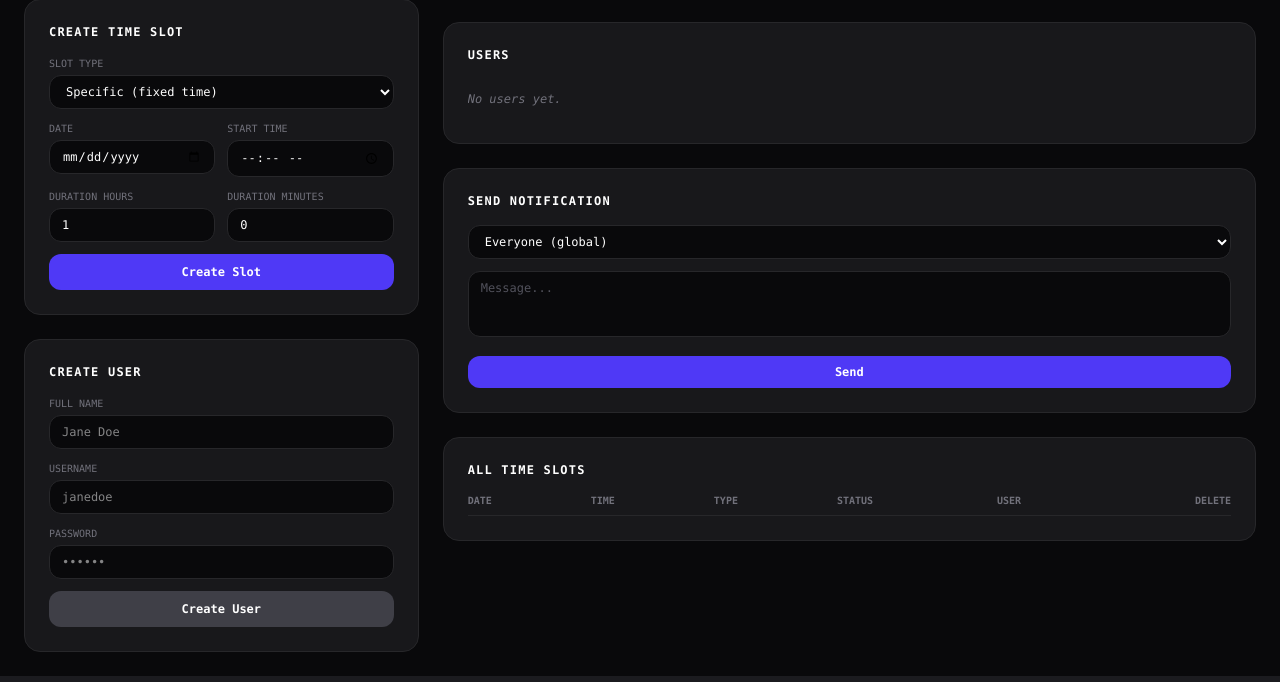
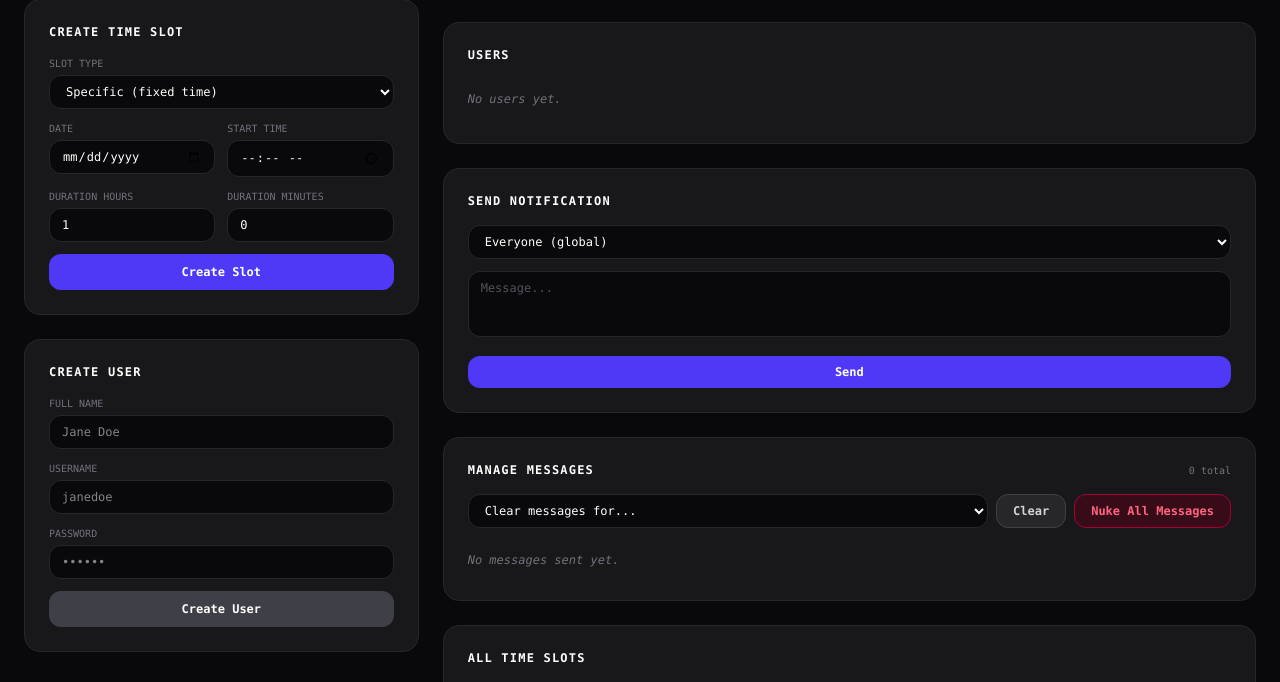
Before and after one commit to LiamN-Dev/massage-hours, a Flask app: page /secret-portal-0831 in a window 1280 px wide. Shown: the part 341-1023 px from the top of the page. Run offline with Flask 3, Linux system fonts and the light colour scheme; the visitor is signed in with stand-in values (Sample User, id 1); data that the repository does not hold is empty.

Commit message:
Update admin.html

```diff
--- a/templates/admin.html
+++ b/templates/admin.html
@@ -234,6 +234,61 @@
                     </form>
                 </div>
 
+                <!-- Manage Messages -->
+                <div class="bg-zinc-900 border border-zinc-800 p-6 rounded-2xl">
+                    <div class="flex items-center justify-between mb-4">
+                        <h2 class="text-xs font-bold uppercase text-white tracking-widest">Manage Messages</h2>
+                        <span class="text-[10px] text-zinc-500">{{ all_notifications|length }} total</span>
+                    </div>
+
+                    <!-- Bulk clear controls -->
+                    <div class="flex flex-col sm:flex-row gap-2 mb-4">
+                        <form action="/admin/clear-notifications" method="POST" class="flex-1 flex gap-2">
+                            <select name="scope" class="flex-1 bg-zinc-950 border border-zinc-800 rounded-xl px-3 py-2 text-xs text-white outline-none">
+                                <option value="" disabled selected>Clear messages for...</option>
+                                {% for u in users %}
+                                <option value="{{ u.id }}">{{ u.name }} only</option>
+                                {% endfor %}
+                            </select>
+                            <button type="submit" class="bg-zinc-800 border border-zinc-700 text-zinc-300 hover:text-white text-xs font-bold px-4 py-2 rounded-xl cursor-pointer whitespace-nowrap"
+                                    onclick="return confirm('Clear all messages for the selected user? This cannot be undone.')">
+                                Clear
+                            </button>
+                        </form>
+                        <form action="/admin/clear-notifications" method="POST">
+                            <input type="hidden" name="scope" value="all">
+                            <button type="submit" class="bg-rose-950/60 border border-rose-800 text-rose-400 hover:text-rose-300 text-xs font-bold px-4 py-2 rounded-xl cursor-pointer whitespace-nowrap"
+                                    onclick="return confirm('NUKE ALL messages for EVERY user? This cannot be undone.')">
+                                Nuke All Messages
+                            </button>
+                        </form>
+                    </div>
+
+                    <!-- Per-message list -->
+                    <div class="space-y-2 max-h-72 overflow-y-auto pr-1">
+                        {% for notif, target_user in all_notifications %}
+                        <div class="bg-zinc-950 border border-zinc-800 rounded-xl p-3 flex justify-between items-start gap-3">
+                            <div class="flex-1 min-w-0">
+                                <div class="flex items-center gap-2 mb-1">
+                                    {% if notif.is_global %}
+                                    <span class="text-[9px] uppercase font-bold text-indigo-400 bg-indigo-950/50 border border-indigo-800 px-1.5 py-0.5 rounded">Global</span>
+                                    {% else %}
+                                    <span class="text-[9px] uppercase font-bold text-zinc-400 bg-zinc-800 border border-zinc-700 px-1.5 py-0.5 rounded">{{ target_user.name if target_user else "Unknown" }}</span>
+                                    {% endif %}
+                                    <span class="text-[10px] text-zinc-500">{{ notif.timestamp.strftime('%m/%d %I:%M %p') }}</span>
+                                </div>
+                                <p class="text-xs text-zinc-300 truncate" title="{{ notif.message }}">{{ notif.message }}</p>
+                            </div>
+                            <form action="/admin/delete-notification/{{ notif.id }}" method="POST" class="shrink-0">
+                                <button type="submit" class="text-rose-500 hover:text-rose-400 cursor-pointer text-base leading-none px-1" title="Delete this message">×</button>
+                            </form>
+                        </div>
+                        {% else %}
+                        <p class="text-xs text-zinc-500 italic py-2">No messages sent yet.</p>
+                        {% endfor %}
+                    </div>
+                </div>
+
                 <!-- All Slots Table -->
                 <div class="bg-zinc-900 border border-zinc-800 rounded-2xl p-6">
                     <h2 class="text-xs font-bold uppercase text-white tracking-widest mb-4">All Time Slots</h2>
```
